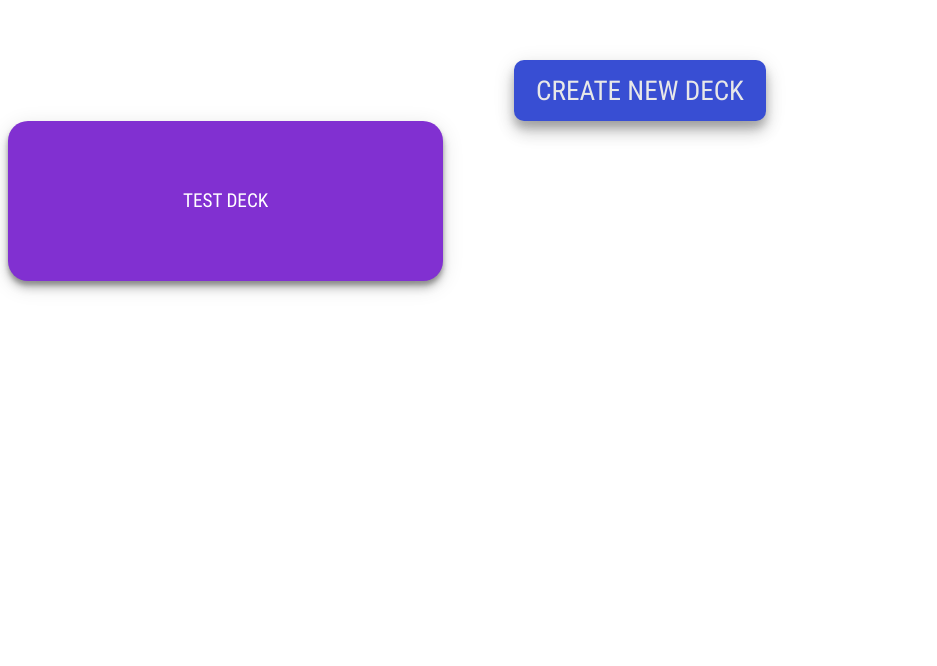
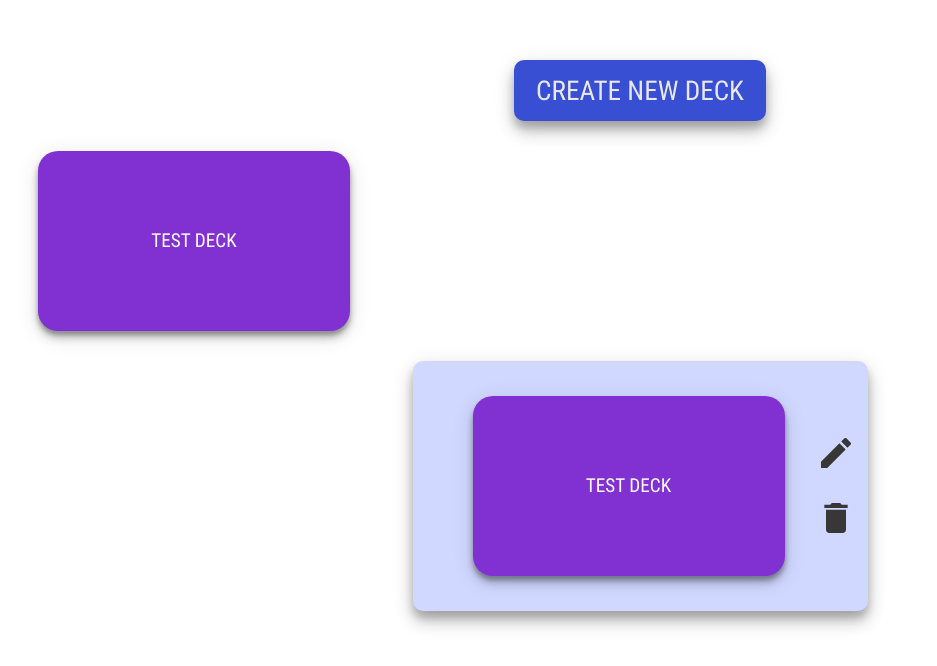
Before and after one commit to Tashima42/poc-create-cards-module, a Vue app in the folder frontend/poc-front-flashcards/: page / in a window 1280 px wide. Shown: the top 666 px of the page, without its empty margins (0-937 px from the left). Built offline with nearby package versions, Linux system fonts and the light colour scheme.

Commit message:
feat: added component Outer Deck Display
Added the component that display one deck and the edit buttons to it

re: #24

```diff
--- a/frontend/poc-front-flashcards/src/App.vue
+++ b/frontend/poc-front-flashcards/src/App.vue
@@ -1,18 +1,22 @@
 <template>
   <div id="app">
-    <DefaultButton buttonName="create new deck" backgroundColor="#384ED3" />
+    <DefaultButton buttonText="create new deck" backgroundColor="#384ED3" />
     <InnerDeckDisplay backgroundColor="#8130D1" deckName="test deck" />
+    <OuterDeckDisplay />
   </div>
 </template>
 
 <script>
 import DefaultButton from "./components/DefaultButton";
 import InnerDeckDisplay from "./components/InnerDeckDisplay";
+import OuterDeckDisplay from "./components/OuterDeckDisplay";
+
 export default {
   name: "App",
   components: {
     DefaultButton,
     InnerDeckDisplay,
+    OuterDeckDisplay,
   },
 };
 </script>
--- a/frontend/poc-front-flashcards/src/components/DefaultButton.vue
+++ b/frontend/poc-front-flashcards/src/components/DefaultButton.vue
@@ -1,6 +1,6 @@
 <template>
   <div class="create-deck">
-    <button class="new-deck-btn" :style="cssVars">{{ name }}</button>
+    <button class="new-deck-btn" :style="cssVars">{{ text }}</button>
   </div>
 </template>
 
@@ -9,7 +9,7 @@ export default {
   name: "DefaultButton",
   data() {
     return {
-      name: this.buttonName,
+      text: this.buttonText,
     };
   },
   props: {
@@ -17,7 +17,7 @@ export default {
       type: String,
       default: "#D13060",
     },
-    buttonName: {
+    buttonText: {
       type: String,
       default: "button",
     },
@@ -60,5 +60,10 @@ export default {
     0px 5px 22px rgba(0, 0, 0, 0.12), 0px 7px 8px rgba(0, 0, 0, 0.2);
   border: none;
   border-radius: 10px;
+  outline: none;
+}
+
+.new-deck-btn:active {
+  transform: translateY(2px) translateX(-2px);
 }
 </style>
--- a/frontend/poc-front-flashcards/src/components/InnerDeckDisplay.vue
+++ b/frontend/poc-front-flashcards/src/components/InnerDeckDisplay.vue
@@ -34,12 +34,16 @@ export default {
 
 <style lang="scss" scoped>
 .inner-deck-display {
-  width: 34vw;
-  height: 20vh;
+  width: 20vw;
+  height: 10vh;
+  min-width: 312px;
+  min-height: 180px;
 
   display: flex;
   justify-content: center;
   align-items: center;
+
+  margin: 30px;
 
   background: var(--background-color);
 
--- /dev/null
+++ b/frontend/poc-front-flashcards/src/components/OuterDeckDisplay.vue
@@ -0,0 +1,60 @@
+<template>
+  <div class="outer-deck-display">
+    <InnerDeckDisplay backgroundColor="#8130D1" deckName="test deck" />
+    <div class="edit-sec">
+      <button class="edit-button">
+        <img src="../assets/icons/edit-pencil.svg" />
+      </button>
+      <button class="edit-button">
+        <img src="../assets/icons/edit-trash.svg" />
+      </button>
+    </div>
+  </div>
+</template>
+
+<script>
+import InnerDeckDisplay from "./InnerDeckDisplay";
+export default {
+  name: "OuterDeckDisplay",
+  components: {
+    InnerDeckDisplay,
+  },
+};
+</script>
+
+<style lang="scss" scoped>
+.outer-deck-display {
+  padding-top: 5px;
+  padding-bottom: 5px;
+  padding-left: 30px;
+  padding-right: 10px;
+
+  display: inline-flex;
+  flex-direction: row;
+
+  background: #d1d8ff;
+  box-shadow: 0px 12px 17px rgba(0, 0, 0, 0.14),
+    0px 5px 22px rgba(0, 0, 0, 0.12), 0px 7px 8px rgba(0, 0, 0, 0.2);
+  border-radius: 10px;
+}
+
+.edit-sec {
+  display: flex;
+  flex-direction: column;
+
+  justify-content: center;
+}
+
+.edit-button {
+  margin-bottom: 15px;
+  margin-top: 15px;
+
+  border: none;
+  background: none;
+  outline: none;
+}
+
+.edit-button:active {
+  transform: translateY(2px) translateX(-2px);
+}
+</style>
```
Also changed, not shown: frontend/poc-front-flashcards/src/assets/icons/edit-pencil.svg (added), frontend/poc-front-flashcards/src/assets/icons/edit-trash.svg (added).
